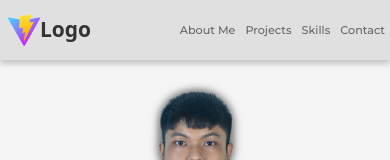
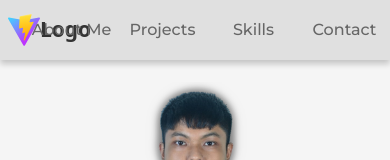
Before and after one commit to Binil-Dangol/Portfolio, a React (Vite) app: page / in a window 390 px wide. Shown: the top 160 px of the page. Built offline with nearby package versions, Linux system fonts and the light colour scheme; a web font is replaced by a local one.

Commit message:
style: Update media query breakpoints for logo and nav button responsiveness

```diff
--- a/src/css/header.module.css
+++ b/src/css/header.module.css
@@ -21,7 +21,7 @@
   }
 }
 
-@media (max-width: 490px) {
+@media (max-width: 493px) {
   .logo {
     font-size: 14px;
   }
--- a/src/css/navbuttons.module.css
+++ b/src/css/navbuttons.module.css
@@ -19,10 +19,10 @@
   }
 }
 
-@media (max-width: 490px) {
+@media (max-width: 493px) {
   .navButton {
-    width: fit-content;
-    font-size: 0.7rem;
+    width: 81px;
+    font-size: 1rem;
     padding-right: 5px;
     padding-left: 5px;
   }
```
